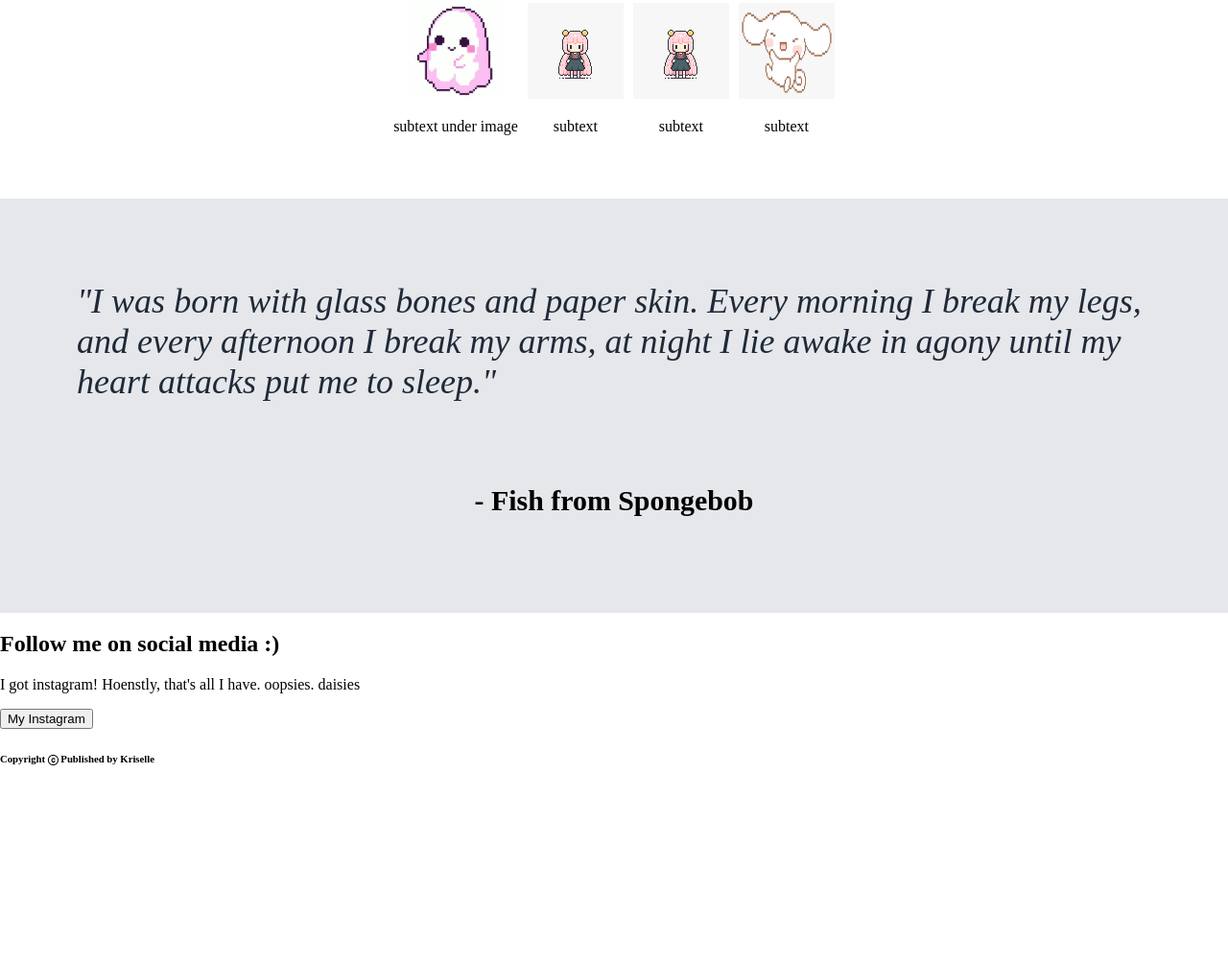
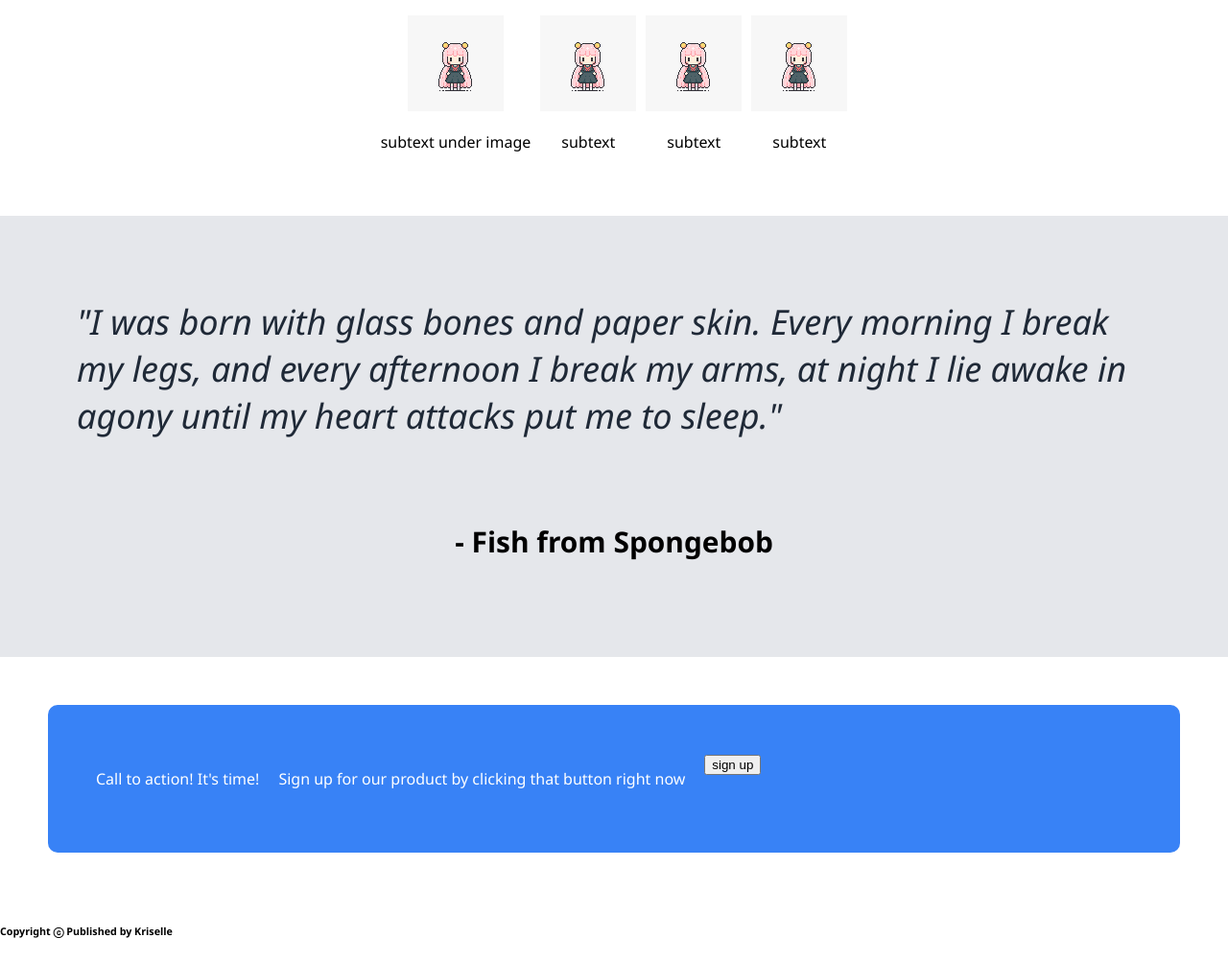
Before and after one commit to KriselleMarantan/Project-Landing-Page, a plain HTML site: page index.html in a window 1280 px wide. Shown: the part 376-1378 px from the top of the page at 96% size. Before the commit the page ends 1199 px from the top, so only its background shows below. Drawn offline with Linux system fonts and the light colour scheme.

Commit message:
added blue background & rounded corners for call to action button. created containers for each section of call to action area

```diff
--- a/index.html
+++ b/index.html
@@ -35,7 +35,7 @@
         <h2 class="imageheader">Some random information</h3>
         <div class="imagesection">
             <div info>
-                <img src="images/ghost.jpeg">
+                <img src="images/Cute Person.png">
                 <p>subtext under image</p>
             </div>
             <div info>
@@ -47,7 +47,7 @@
                 <p>subtext</p>
             </div>
             <div info>
-                <img src="images/Cinammon Roll.png">
+                <img src="images/Cute Person.png">
                 <p class="caption">subtext</p>
             </div>
         </div>
@@ -59,10 +59,19 @@
         </div>
 
         <!--Contact Section-->
-        <h2>Follow me on social media :)</h2>
-        <p>I got instagram! Hoenstly, that's all I have. oopsies. daisies</p>
-        <button>My Instagram</button>
-
+        <div class="contact">
+            <div class="callAction">
+                <div class="callActionquote">
+                    <p>Call to action! It's time!</p>
+                </div>
+                <div class="signupproduct">
+                    <p>Sign up for our product by clicking that button right now</p>
+                </div>
+                <div class="signup">
+                    <button>sign up</button>
+                </div>
+            </div>
+        </div>
         <!--Footer-->
         <h6>Copyright ⓒ Published by Kriselle </h6>
 
--- a/stylesheet.css
+++ b/stylesheet.css
@@ -28,7 +28,7 @@ color: #f9faf8;
 }
 
 body{
-    font-family: 'Dekko'; /*changes font for whole body*/
+    font-family: 'Segoe UI', Tahoma, Geneva, Verdana, sans-serif ; /*changes font for whole body*/
     margin:0px;
     padding: 0px;
     flex-wrap: wrap;
@@ -100,3 +100,31 @@ info{
     padding-left: 30px;
     padding-right: 30px;
 }
+
+.contact{
+    display: flex;
+    padding: 50px;
+}
+
+.callAction{
+    display: flex;
+    background-color: #3882f6;
+    border-radius: 10px; /*rounds corners*/
+    padding: 50px;
+    color: white;
+    flex-wrap: wrap;
+    flex-grow: 1;
+    gap: 20px;
+}
+.callActionquote{
+    display: flex;
+    color: white;
+}
+
+.signupproduct{
+    display: flex;
+}
+
+.sign{
+    display: flex;
+}
```
